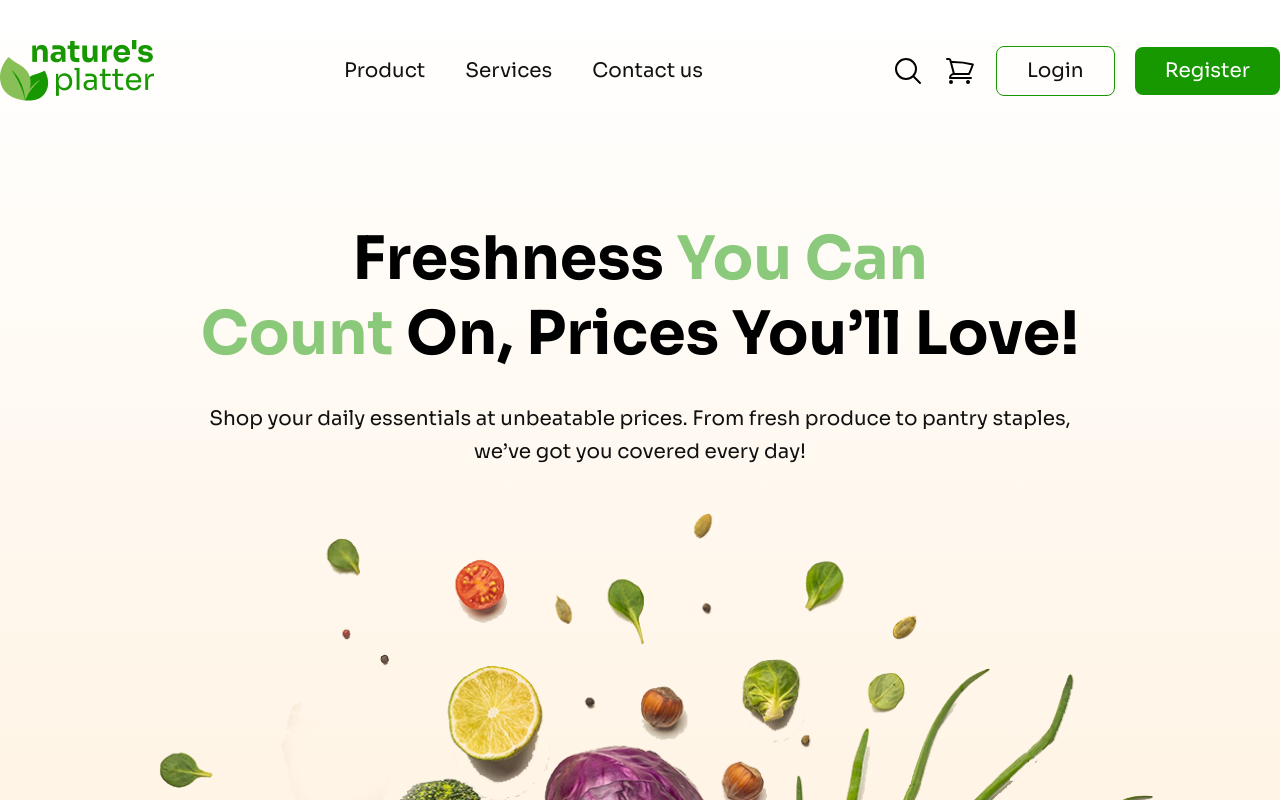
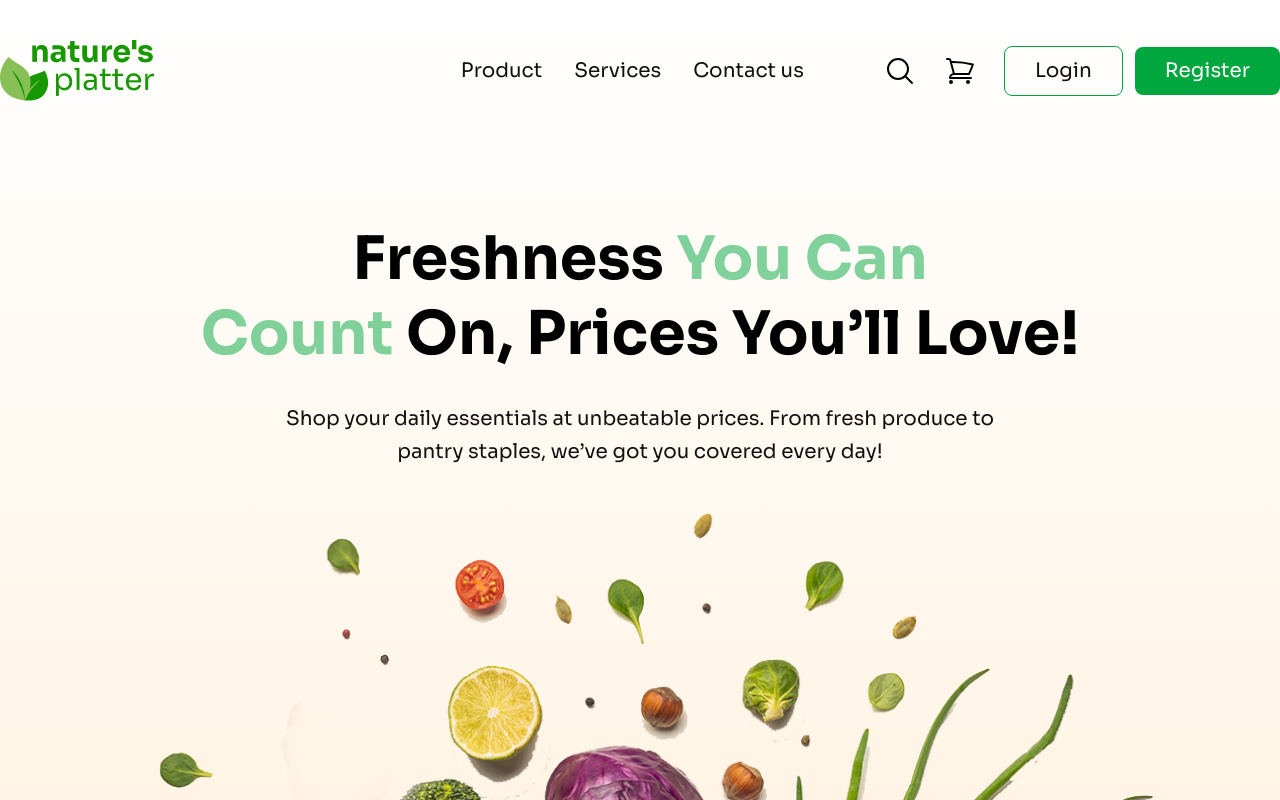
Before and after one commit to coder-shakil99/ph-assignment-03, a plain HTML site: page index.html in a window 1280 px wide. Shown: the top 800 px of the page. Drawn offline with nearby package versions, Linux system fonts and the light colour scheme.

Commit message:
make some changes in header section

```diff
--- a/index.html
+++ b/index.html
@@ -20,16 +20,18 @@
     <!-- header-section -->
      <header class="bg-linear-to-b from-white to-orange-100">
         <!-- header-container -->
-         <div class="max-w-7xl mx-auto">
+         <div class="max-w-[1320px] mx-auto">
             <!-- navbar -->
-            <nav class="flex justify-between items-center py-3 lg:py-10  border-b-1 border-[#179800] lg:border-none px-5 lg:px-0">
+            <nav class="flex justify-between items-center py-3 lg:py-10  border-b-1 border-green-600 lg:border-none px-5 lg:px-0">
                 <!-- nav-logo -->
                  <div>
                     <img src="./c2-assets/logo-header.png" alt="" class="w-28 lg:w-full">
                  </div>
-                 <!-- nav-menu -->
+                 <!-- menu and button-nav -->
+                  <div class="flex items-center gap-x-20">
+                   <!-- nav-menu -->
                   <div class="hidden lg:block">
-                    <ul class="flex gap-x-10 text-[#111111] text-xl">
+                    <ul class="flex gap-x-8 text-[#111111] text-xl">
                         <li><a href="#">Product</a></li>
                         <li><a href="#">Services</a></li>
                         <li><a href="#">Contact us</a></li>
@@ -38,18 +40,18 @@
                   <!-- nav-button and icon -->
                    <div class="hidden lg:block">
                         <!-- nav-icon-->
-                         <div class="flex gap-x-5 items-center">
+                         <div class="flex gap-x-3 items-center">
                             <!-- search-icon -->
-                            <svg xmlns="http://www.w3.org/2000/svg" fill="none" viewBox="0 0 24 24" stroke-width="1.5" stroke="currentColor" class="size-8">
+                            <svg xmlns="http://www.w3.org/2000/svg" fill="none" viewBox="0 0 24 24" stroke-width="1.5" stroke="currentColor" class="size-8 me-4">
                                 <path stroke-linecap="round" stroke-linejoin="round" d="m21 21-5.197-5.197m0 0A7.5 7.5 0 1 0 5.196 5.196a7.5 7.5 0 0 0 10.607 10.607Z" />
                               </svg>
                             <!-- cart-icon -->
-                            <svg xmlns="http://www.w3.org/2000/svg" fill="none" viewBox="0 0 24 24" stroke-width="1.5" stroke="currentColor" class="size-8">
+                            <svg xmlns="http://www.w3.org/2000/svg" fill="none" viewBox="0 0 24 24" stroke-width="1.5" stroke="currentColor" class="size-8 me-4">
                                 <path stroke-linecap="round" stroke-linejoin="round" d="M2.25 3h1.386c.51 0 .955.343 1.087.835l.383 1.437M7.5 14.25a3 3 0 0 0-3 3h15.75m-12.75-3h11.218c1.121-2.3 2.1-4.684 2.924-7.138a60.114 60.114 0 0 0-16.536-1.84M7.5 14.25 5.106 5.272M6 20.25a.75.75 0 1 1-1.5 0 .75.75 0 0 1 1.5 0Zm12.75 0a.75.75 0 1 1-1.5 0 .75.75 0 0 1 1.5 0Z" />
                               </svg>
                             <!-- nav-button -->
-                            <button class="border border-[#179800] text-xl text-[#111111] py-[10px] px-[30px] rounded-lg">Login</button>
-                            <button class="bg-[#179800] text-white text-xl py-[10px] px-[30px] rounded-lg">Register</button>
+                            <button class="border border-green-600 text-xl text-[#111111] py-[10px] px-[30px] rounded-lg">Login</button>
+                            <button class="bg-green-600 text-white text-xl py-[10px] px-[30px] rounded-lg">Register</button>
                          </div>
                    </div>
                    <!-- nav-bar -->
@@ -60,13 +62,14 @@
                           </svg>
 
                     </div>
+                  </div>
             </nav>
             <!-- banner-section -->
              <div class="mt-8 lg:mt-20 space-y-4 lg:space-y-8 px-5 lg:px-0">
                 <!-- banner-content -->
                  <div class="text-center max-w-4xl mx-auto">
-                    <h1 class="text-3xl text-[#1111111] lg:text-6xl font-bold leading-tight">Freshness <span class="text-[#179800] animate-pulse">You Can <br>Count</span> On, Prices You’ll Love!</h1>
-                    <p class="text-lg lg:text-xl text-[#111111] mt-4 lg:mt-8 leading-relaxed">Shop your daily essentials at unbeatable prices. From fresh produce to pantry staples, we’ve got you covered every day!</p>
+                    <h1 class="text-3xl lg:text-6xl text-[#1111111] font-bold leading-tight">Freshness <span class="text-green-600 animate-pulse">You Can <br>Count</span> On, Prices You’ll Love!</h1>
+                    <p class="max-w-3xl mx-auto text-lg lg:text-xl text-[#111111] mt-4 lg:mt-8 leading-relaxed">Shop your daily essentials at unbeatable prices. From fresh produce to pantry staples, we’ve got you covered every day!</p>
                  </div>
                  <!-- banner-image -->
                   <div>
```
